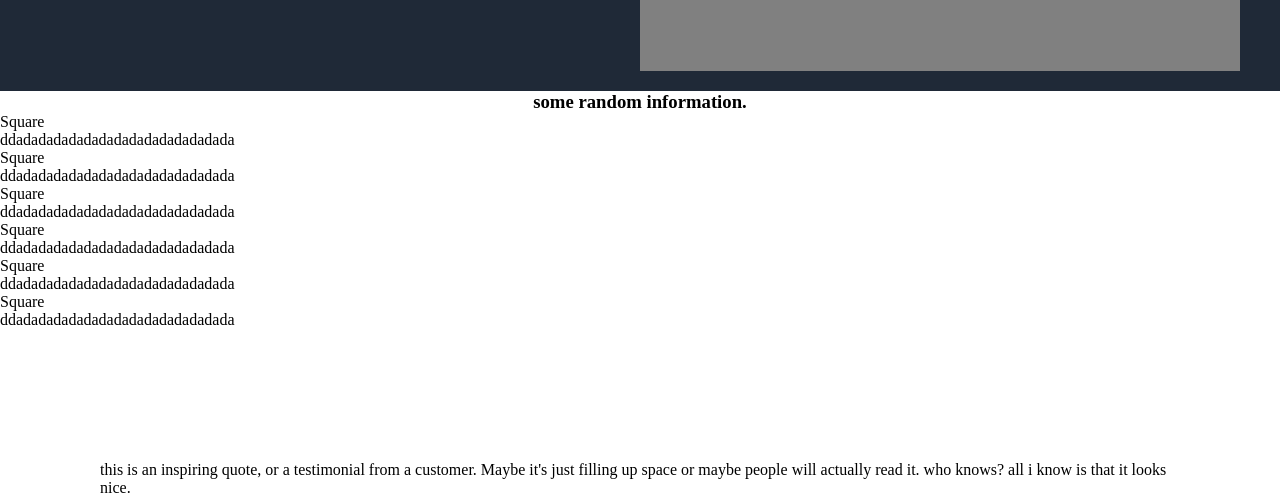
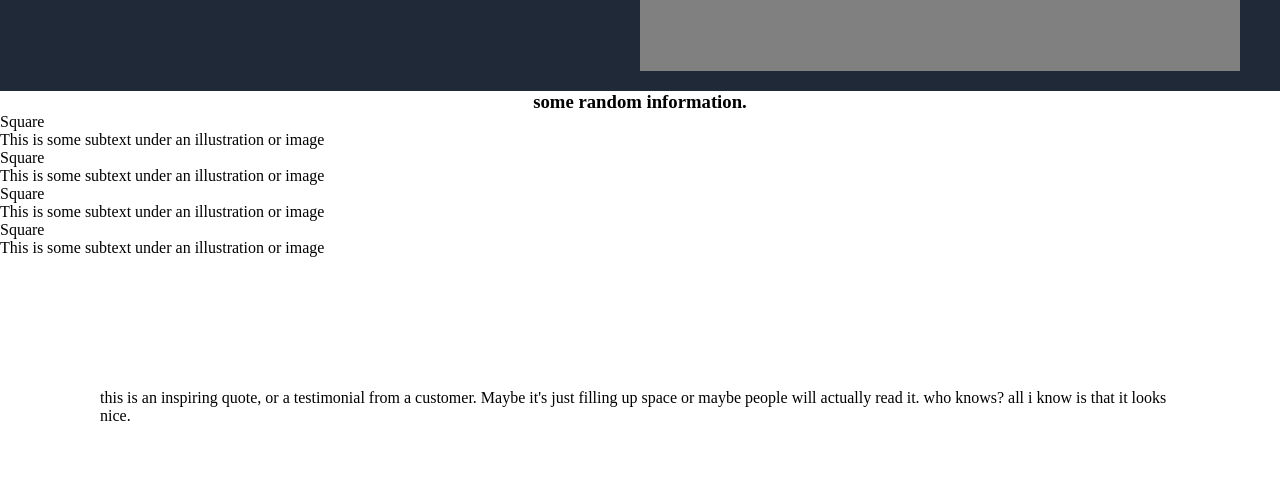
Before and after one commit to Deelaw08/odin-landingpage, a plain HTML site: page index.html in a window 1280 px wide. Shown: the part 307-802 px from the top of the page. Drawn offline with Linux system fonts and the light colour scheme.

Commit message:
fixed html structure of code and removed container flexbox on styles

```diff
--- a/index.html
+++ b/index.html
@@ -36,27 +36,19 @@
             <div class="boxes">
               <div>
                 <div>Square</div>
-                <span>ddadadadadadadadadadadadadadada</span>
+                <span>This is some subtext under an illustration or image</span>
               </div>
               <div>
                 <div>Square</div>
-                <span>ddadadadadadadadadadadadadadada</span>
+                <span>This is some subtext under an illustration or image</span>
               </div>
               <div>
                 <div>Square</div>
-                <span>ddadadadadadadadadadadadadadada</span>
+                <span>This is some subtext under an illustration or image</span>
               </div>
               <div>
                 <div>Square</div>
-                <span>ddadadadadadadadadadadadadadada</span>
-              </div>
-              <div>
-                <div>Square</div>
-                <span>ddadadadadadadadadadadadadadada</span>
-              </div>
-              <div>
-                <div>Square</div>
-                <span>ddadadadadadadadadadadadadadada</span>
+                <span>This is some subtext under an illustration or image</span>
               </div>
               </div>
             </div>
```
